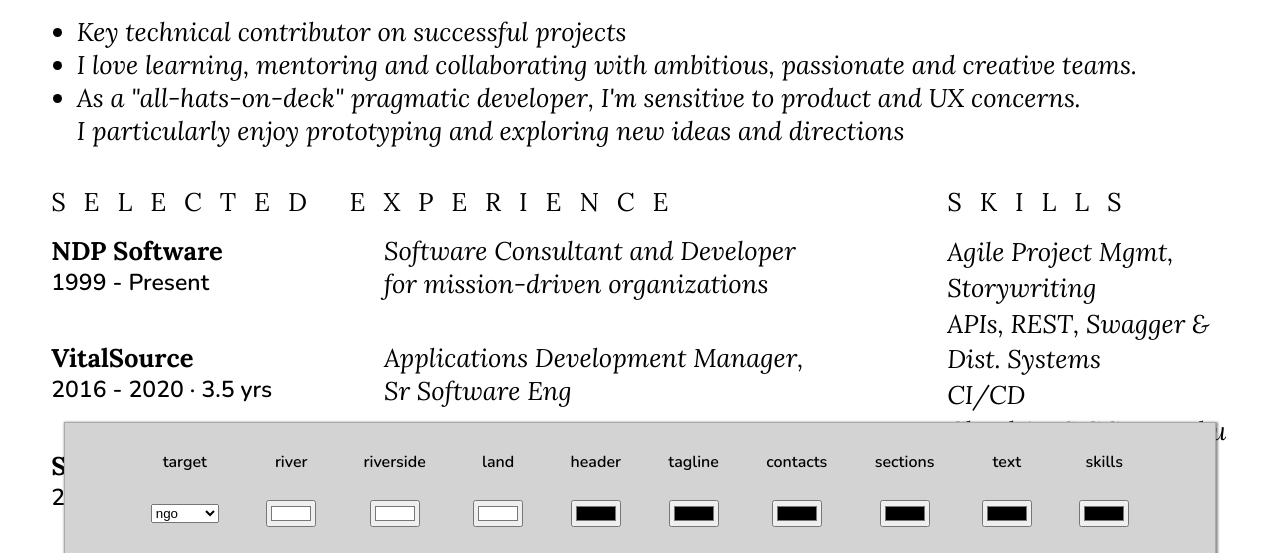
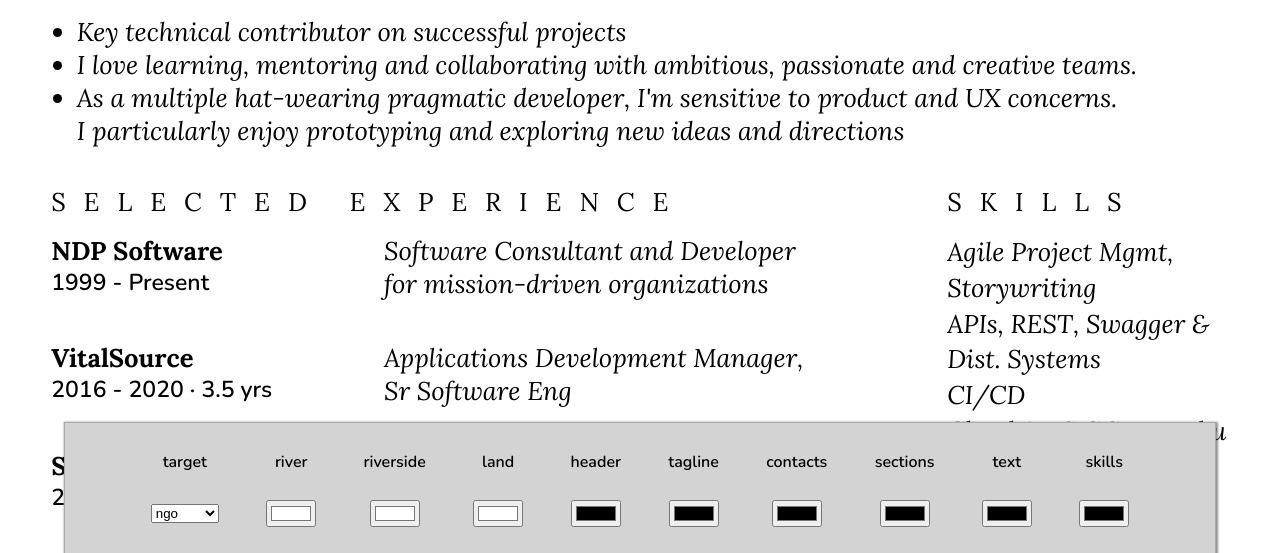
Before and after one commit to ndp/resume, a plain HTML site: page index.html in a window 1280 px wide. Shown: the part 222-775 px from the top of the page. Drawn offline with nearby package versions, Linux system fonts and the light colour scheme.

Commit message:
more normal language, about hat wearing

```diff
--- a/index.html
+++ b/index.html
@@ -54,7 +54,7 @@
         <ul id='summary'>
             <li>Key technical contributor on successful projects<span class='start-up only'>, leading to 2 IPOs and&nbsp;6&nbsp;acquisitions</span></li>
             <li>I love learning, mentoring and collaborating with ambitious, passionate and&nbsp;creative&nbsp;teams.</li>
-            <li>As a "all-hats-on-deck" pragmatic developer, I'm sensitive to product and UX&nbsp;concerns. I&nbsp;particularly enjoy prototyping and exploring new ideas and&nbsp;directions</li>
+            <li>As a multiple hat-wearing pragmatic developer, I'm sensitive to product and UX&nbsp;concerns. I&nbsp;particularly enjoy prototyping and exploring new ideas and&nbsp;directions</li>
         </ul>
 
         <section id='skills'>
```
